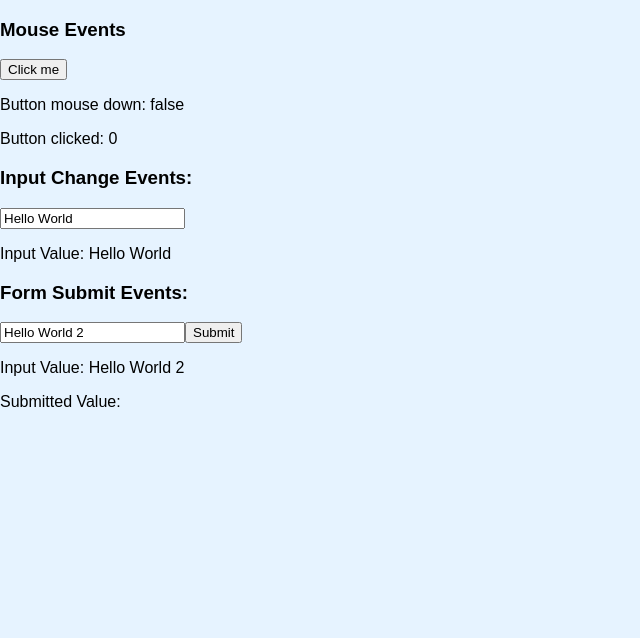
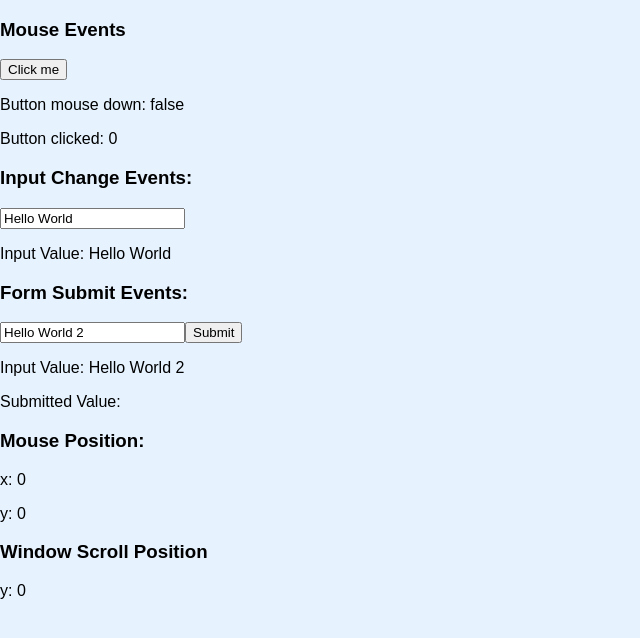
Before and after one commit to andr3wsc0tt/React, a React (Create React App) app: page / in a window 1280 px wide. Shown: the top 638 px of the page, without its empty margins (0-640 px from the left). Built offline with nearby package versions, Linux system fonts and the light colour scheme.

Commit message:
scroll and mouse move

```diff
--- a/src/App.tsx
+++ b/src/App.tsx
@@ -5,6 +5,7 @@ import { tsConstructorType } from '@babel/types';
 import Card from './Card'
 import './Card.css'
 import InputEvents from './events/InputEvents'
+import MovementEvents from './events/MovementEvents'
 
 function App() {
   return (
@@ -13,6 +14,7 @@ function App() {
       <Card/>
       <Card/> */}
       <InputEvents/>
+      <MovementEvents/>
     </div>
   );
 }
--- a/src/events/InputEvents.tsx
+++ b/src/events/InputEvents.tsx
@@ -82,6 +82,7 @@ class InputEvents extends Component <{}, {mouseDown: boolean, mouseClicked : num
                     <input
                         type="text"
                         value={this.state.formInputText}
+                        readOnly = {true}
                         />
                         <button type="submit">Submit</button>
                     <p>Input Value: {this.state.formInputText}</p>
--- a/src/events/MovementEvents.tsx
+++ b/src/events/MovementEvents.tsx
@@ -1,28 +1,56 @@
-import React, {Component} from 'react'
+import React, {Component} from 'react';
 
-class InputEvents extends Component <{}, {mouseDown: boolean, mouseClicked : number, inputText: string, formInputText : string}>{
+class MovementEvents extends Component<{}, {mousePositionX: number, mousePositionY: number, windowScrollY: number}>{
     constructor(props : any){
-        super(props)
+        super(props);
 
         this.state = {
-            mouseDown: false,
-            mouseClicked: 0,
-            inputText: "Hello World",
-            formInputText: "Hello World 2"
+            mousePositionX: 0,
+            mousePositionY: 0,
+            windowScrollY: 0
         }
     }
 
+    componentDidMount(){
+        window.addEventListener('scroll', this.handleScroll);
+    }
+
+    componentWillUnmount(){
+        window.removeEventListener('scroll', this.handleScroll);
+    }
+
+    handleScroll = () => {
+        this.setState({
+            windowScrollY: window.scrollY
+        })
+    }
+
+    handleOnMouseMove = (e : React.MouseEvent) => {
+        this.setState({
+            mousePositionX: e.nativeEvent.offsetX,
+            mousePositionY: e.nativeEvent.offsetY
+        })
+    }
+
     render(){
-        return (
+        return(
+            <>
+            <section>
+                <div onMouseMove={this.handleOnMouseMove}>
+                    <h3>Mouse Position:</h3>
+                    <p>x: {this.state.mousePositionX}</p>
+                    <p>y: {this.state.mousePositionY}</p>
+                </div>
+            </section>
             <section>
                 <div>
-                    <h3>Mouse Events</h3>
-                    <p>Button mouse down: {this.state.mouseDown ? 'true' : 'false'}</p>
-                    <p>Button clicked: {this.state.mouseClicked}</p>
+                    <h3>Window Scroll Position</h3>
+                    <p>y: {this.state.windowScrollY}</p>
                 </div>
             </section>
-
+            </>
         )
-
     }
 }
+
+export default MovementEvents;
```
